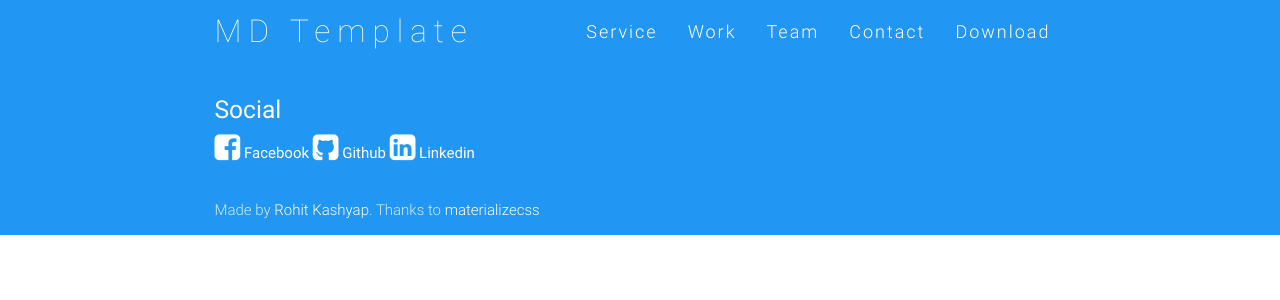
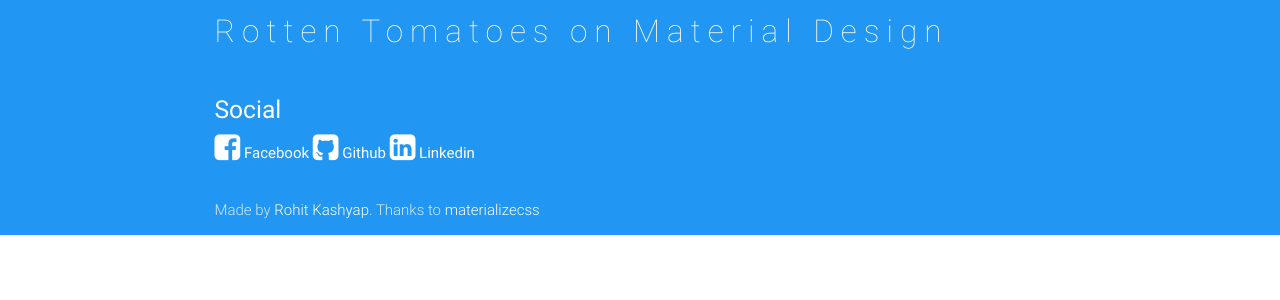
Before and after one commit to rkgudboy/rotten_tomatoes, a Django app: page /get/1/ in a window 1280 px wide. Shown: the top 300 px of the page. Run offline with Django 3.2, Linux system fonts and the light colour scheme; some libraries are stand-ins or nearby versions.

Commit message:
Updated movie.html
Updated the Title section in movie.html

```diff
--- a/starter/templates/starter/movie.html
+++ b/starter/templates/starter/movie.html
@@ -6,7 +6,7 @@
 <html>
   <head>
     <title>
-      Foundation for Learning Equality
+      Movie Details
     </title>
      <script src="https://code.jquery.com/jquery-2.1.1.min.js"></script>
     <script src="{% static "js/materialize.js" %}"></script>
@@ -22,14 +22,7 @@
     <div class="navbar-fixed">
     <nav id="nav_f" class="default_color" role="navigation">
         <div class="container">
-            <div class="nav-wrapper"><a id="logo-container" href="#top" class="brand-logo">MD Template</a>
-            <ul id="nav-mobile" class="right side-nav">
-                <li><a href="#intro">Service</a></li>
-                <li><a href="#work">Work</a></li>
-                <li><a href="#team">Team</a></li>
-                <li><a href="#contact">Contact</a></li>
-                <li><a href="https://github.com/joashp/material-design-template" target="_blank">Download</a></li>
-            </ul><a href="#" data-activates="nav-mobile" class="button-collapse"><i class="mdi-navigation-menu"></i></a>
+            <div class="nav-wrapper"><a id="logo-container" href="#top" class="brand-logo">Rotten Tomatoes on Material Design</a>
             </div>
         </div>
     </nav>
```
